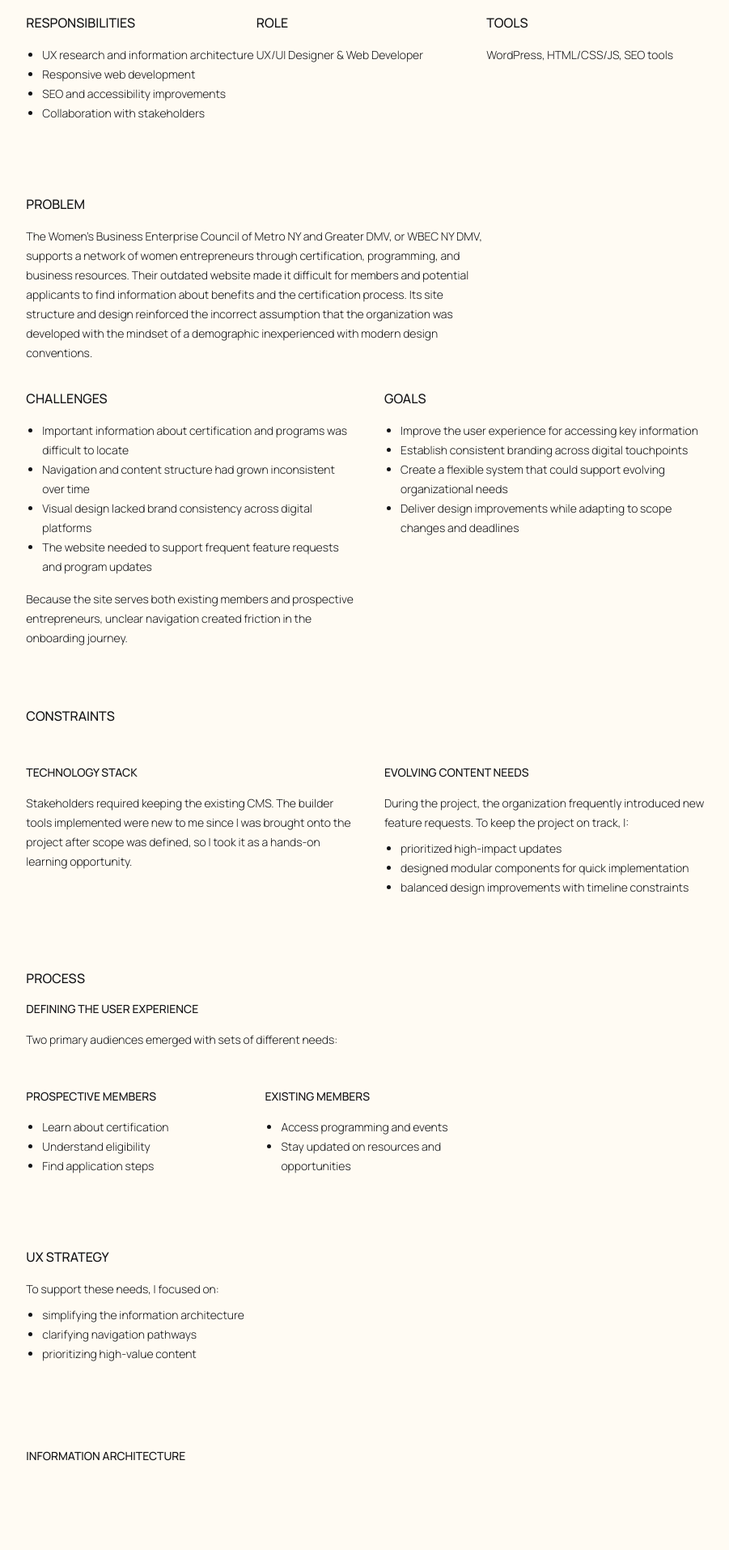
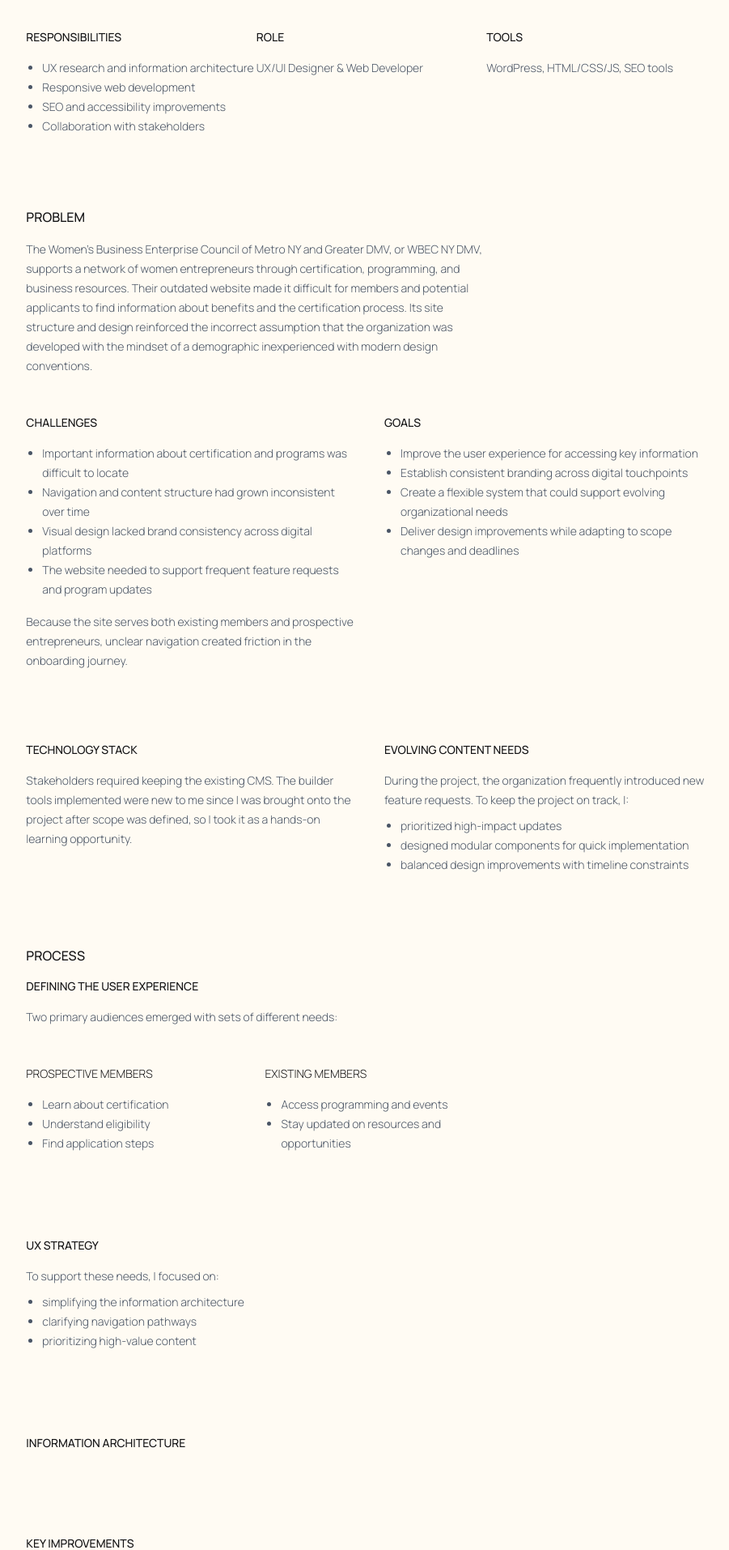
Before and after one commit to aescaba/portfolio, a Next.js app: page /work/wbecnydmv in a window 1280 px wide. Shown: the part 820-2734 px from the top of the page at 81% size, without its empty margins (181-1082 px from the left). Built offline with nearby package versions, Linux system fonts and the light colour scheme.

Commit message:
wbec case study formatting, add rest of copy

```diff
--- a/components/textblock.js
+++ b/components/textblock.js
@@ -3,11 +3,12 @@
 export default function TextBlock({
     colSpan = "1/3",
     isBulleted = false,
-    heading = "",
-    subheading = "",
-    textBefore = "",
-    body = [],
-    textAfter = "" }) {
+    h2,
+    h3,
+    h4,
+    textBefore,
+    body,
+    textAfter}) {
 
     /*
         colSpan: string | columns to span (ex. 1/3, 2/3) - default is 1/3
@@ -24,9 +25,10 @@ export default function TextBlock({
     */
 
     return (
-        <div className={"flex-col lg:w-" + `${colSpan}` + " lg:mb-8 text-sm leading-6"}>
-            <h3 className="uppercase font-medium text-base mb-4">{heading}</h3>
-            <h4 className="uppercase font-medium text-sm mb-4">{subheading}</h4>
+        <div className={"flex-col lg:w-" + `${colSpan}` + " lg:mb-8 text-sm text-gray-600 leading-6"}>
+            <h2 className="uppercase font-medium text-sesame text-base mb-4">{h2}</h2>
+            <h3 className="uppercase font-medium text-sesame text-sm mb-4">{h3}</h3>
+            <h4 className="uppercase text-sesame text-sm mb-4">{h4}</h4>
             <p className="mb-2">{textBefore}</p>
             {isBulleted ?
                 <>
--- a/components/work/workheading.js
+++ b/components/work/workheading.js
@@ -8,11 +8,11 @@ export default function WorkHeading({ title, client }) {
 
     return (
         <div class="flex-col lg:w-2/3 mb-10 leading-8">
-            <div class="mb-2 text-2xl">
-                <h1 class=" font-bold">{title}</h1>
+            <div class="mb-4 text-2xl">
+                <h1 class=" font-semibold">{title}</h1>
             </div>
 
-            <div class="mb-4 text-lg">
+            <div class="mb-4 text-base">
                 <p class="uppercase">{client}</p>
             </div>
         </div>
--- a/components/work/workmetadata.js
+++ b/components/work/workmetadata.js
@@ -18,19 +18,19 @@ export default function WorkMetadata({ responsibilities, role, tools }) {
 
             <TextBlock
                 isBulleted = {true}
-                heading = "Responsibilities"
+                h3 = "Responsibilities"
                 body = {responsibilities}
             />
 
             <TextBlock
                 isBulleted = {false}
-                heading = "Role"
+                h3 = "Role"
                 body = {role}
             />
 
             <TextBlock
                 isBulleted = {false}
-                heading = "Tools"
+                h3 = "Tools"
                 body = {tools}
             />
         </div>
--- a/pages/work/wbecnydmv.js
+++ b/pages/work/wbecnydmv.js
@@ -11,104 +11,176 @@ import WorkRow from '../../components/work/workrow';
 export default function WBECNYDMV() {
   return (
     <WorkPage
-      title={"Reimagining a website to better serve a growing network of women entrepreneurs"}
-      client={"WBEC Metro NY & Greater DMV"}
+      title="Reimagining a website to better serve a growing network of women entrepreneurs"
+      client="WBEC Metro NY & Greater DMV"
       coverSrc={coverPhoto}
-      coverAltText={"Mockup of WBEC site on a laptop someone is browsing"}
+      coverAltText="Mockup of WBEC site on a laptop someone is browsing"
       responsibilities={[
         "UX research and information architecture",
         "Responsive web development",
         "SEO and accessibility improvements",
         "Collaboration with stakeholders"
       ]}
-      role={"UX/UI Designer & Web Developer"}
-      tools={"WordPress, HTML/CSS/JS, SEO tools"}>
+      role="UX/UI Designer & Web Developer"
+      tools="WordPress, HTML/CSS/JS, SEO tools">
 
-      {/* Problem Row */}
+      {/* - Problem */}
       <TextBlock
         colSpan="2/3"
-        heading={"Problem"}
-        body={"The Women’s Business Enterprise Council of Metro NY and Greater DMV, or WBEC NY DMV, supports a network of women entrepreneurs through certification, programming, and business resources. Their outdated website made it difficult for members and potential applicants to find information about benefits and the certification process. Its site structure and design reinforced the incorrect assumption that the organization was developed with the mindset of a demographic inexperienced with modern design conventions."}
+        h2="Problem"
+        body="The Women&apos;s Business Enterprise Council of Metro NY and Greater DMV, or WBEC NY DMV, supports a network of women entrepreneurs through certification, programming, and business resources. Their outdated website made it difficult for members and potential applicants to find information about benefits and the certification process. Its site structure and design reinforced the incorrect assumption that the organization was developed with the mindset of a demographic inexperienced with modern design conventions."
       />
 
-      {/* Challenges / Goals Row */}
+      {/* -- Challenges / Goals */}
       <WorkRow>
         <TextBlock
           colSpan="1/2"
           isBulleted="true"
-          heading={"Challenges"}
+          h3="Challenges"
           body={["Important information about certification and programs was difficult to locate", "Navigation and content structure had grown inconsistent over time", "Visual design lacked brand consistency across digital platforms", "The website needed to support frequent feature requests and program updates"]}
-          textAfter={"Because the site serves both existing members and prospective entrepreneurs, unclear navigation created friction in the onboarding journey."}
+          textAfter="Because the site serves both existing members and prospective entrepreneurs, unclear navigation created friction in the onboarding journey."
         />
         <TextBlock
           colSpan="1/2"
           isBulleted="true"
-          heading={"Goals"}
+          h3="Goals"
           body={["Improve the user experience for accessing key information", "Establish consistent branding across digital touchpoints", "Create a flexible system that could support evolving organizational needs", "Deliver design improvements while adapting to scope changes and deadlines"]}
         />
       </WorkRow>
 
       <TextBlock heading={"Constraints"} />
 
-      {/* Tech Stack / Evolving Content Needs */}
+      {/* -- Tech Stack / Evolving Content Needs */}
       <WorkRow>
         <TextBlock
           colSpan="1/2"
-          subheading={"Technology Stack"}
-          body={"Stakeholders required keeping the existing CMS. The builder tools implemented were new to me since I was brought onto the project after scope was defined, so I took it as a hands-on learning opportunity."} />
+          h3="Technology Stack"
+          body="Stakeholders required keeping the existing CMS. The builder tools implemented were new to me since I was brought onto the project after scope was defined, so I took it as a hands-on learning opportunity." />
 
         <TextBlock
           colSpan="1/2"
           isBulleted="true"
-          subheading={"Evolving Content Needs"}
-          textBefore={"During the project, the organization frequently introduced new feature requests. To keep the project on track, I:"}
+          h3="Evolving Content Needs"
+          textBefore="During the project, the organization frequently introduced new feature requests. To keep the project on track, I:"
           body={["prioritized high-impact updates", "designed modular components for quick implementation", "balanced design improvements with timeline constraints"]} />
       </WorkRow>
 
-      {/* Process Row */}
+      {/* - Process */}
 
       <TextBlock
         colSpan="2/3"
-        heading={"Process"}
-        subheading={"Defining the User Experience"}
-        body={"Two primary audiences emerged with sets of different needs:"}
+        h2="Process"
+        h3="Defining the User Experience"
+        body="Two primary audiences emerged with sets of different needs:"
       />
 
       <WorkRow>
 
         <TextBlock
           isBulleted="true"
-          subheading={"Prospective Members"}
+          h4="Prospective Members"
           body={["Learn about certification", "Understand eligibility", "Find application steps"]}
         />
 
         <TextBlock
           isBulleted="true"
-          subheading={"Existing Members"}
+          h4="Existing Members"
           body={["Access programming and events", "Stay updated on resources and opportunities"]}
         />
         <TextBlock />
       </WorkRow>
 
+      {/* -- UX Strategy */}
       <WorkRow>
         <TextBlock
           isBulleted="true"
-          heading={"UX Strategy"}
-          textBefore={"To support these needs, I focused on:"}
+          h3="UX Strategy"
+          textBefore="To support these needs, I focused on:"
           body={["simplifying the information architecture", "clarifying navigation pathways", "prioritizing high-value content"]} />
       </WorkRow>
 
       <WorkRow>
         <TextBlock
-          subheading={"Information Architecture"} />
+          h3="Information Architecture" />
       </WorkRow>
 
       <WorkRow>
         <TextBlock
+          colSpan="1"
           isBulleted="true"
-          subheading={"Key Improvements"}
+          h3="Key Improvements"
           body={["Consolidated scattered content into clear program hubs", "Prioritized certification information within navigation", "Reduced content redundancy across pages"]} />
       </WorkRow>
+
+      <WorkRow>
+        <TextBlock
+          h3="Design Approach" />
+      </WorkRow>
+
+      <WorkRow>
+        <TextBlock
+          colSpan="1/2"
+          isBulleted="true"
+          h4="Brand Consistency"
+          textBefore="The redesign introduced:"
+          body={["consistent typography hierarchy", "standardized colors and spacing", "reusable UI components"]}
+          textAfter="This helped align the website with the organization’s broader brand identity while improving readability and accessibility." />
+
+        <TextBlock
+          colSpan="1/2"
+          h4="Responsive Design"
+          body="The interface was optimized for mobile users, ensuring entrepreneurs could access resources on any device." />
+
+      </WorkRow>
+      <WorkRow>
+        <TextBlock
+          colSpan="1"
+          isBulleted="true"
+          h3="Implementation"
+          h4="Development highlights"
+          body={["Built responsive page layouts in WordPress", "Implemented SEO best practices across key pages", "Improved accessibility through semantic markup and improved contrast", "Created flexible templates to support future content updates"]}
+        />
+      </WorkRow>
+
+      {/* - Improvements / Results */}
+      <WorkRow>
+        <TextBlock
+          colSpan="2/3"
+          isBulleted="true"
+          h2="Improvements/Results"
+          h3="Outcomes"
+          body={["Improved navigation clarity for certification and program information", "Established consistent design patterns across the website", "Enabled the organization to add new program content more easily"]}
+        />
+
+      </WorkRow>
+      <WorkRow>
+
+        <TextBlock
+          colSpan="2/3"
+          isBulleted="true"
+          textBefore="According to a follow-up survey:"
+          body={["Improved awareness of WBE small- or Black-owned businesses and diversity", "New website users went up 841.5% since implementing a new social media campaign and launching a new website", "52% increase in search engine optimization score"]}
+        />
+      </WorkRow>
+
+      {/* -- Reflection */}
+      <WorkRow>
+        <TextBlock
+          colSpan="2/3"
+          isBulleted="true"
+          h3="Reflection"
+          textBefore="What I’d continue improving:"
+          body={["Expansive user testing with business owners navigating the certification process", "developing a more comprehensive design system for future updates", "Technology stack audit to implement a system that would allow for modern, aesthetically pleasing design"]} />
+      </WorkRow>
+
+      {/* -- Key Takeaways */}
+      <WorkRow>
+        <TextBlock
+        colSpan="2/3"
+        body="Redesigning WBEC NY/DMV’s website demonstrated how thoughtful UX improvements can help mission-driven organizations better support their communities. Through improved information architecture, consistent design, and flexible development, the website now provides a clearer path for women entrepreneurs seeking certification and resources."
+        />
+      </WorkRow>
+
 
 
     </WorkPage>
```
